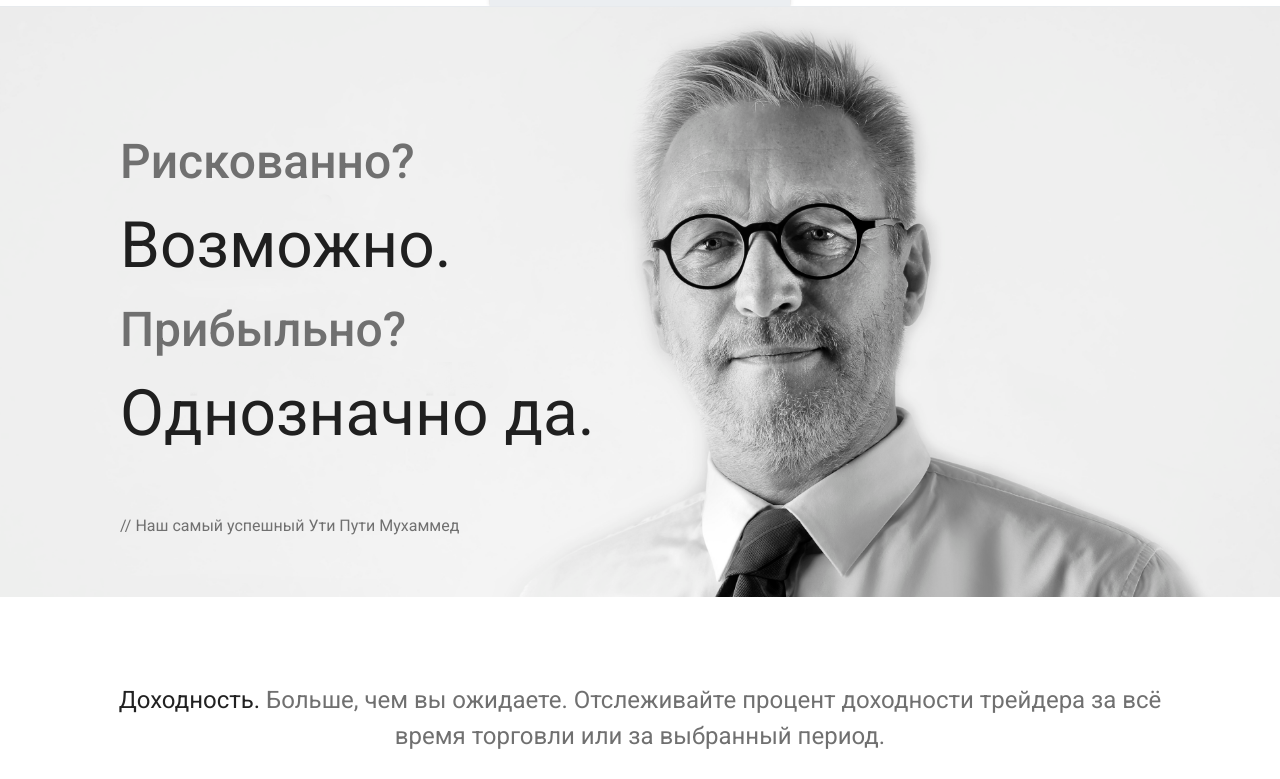
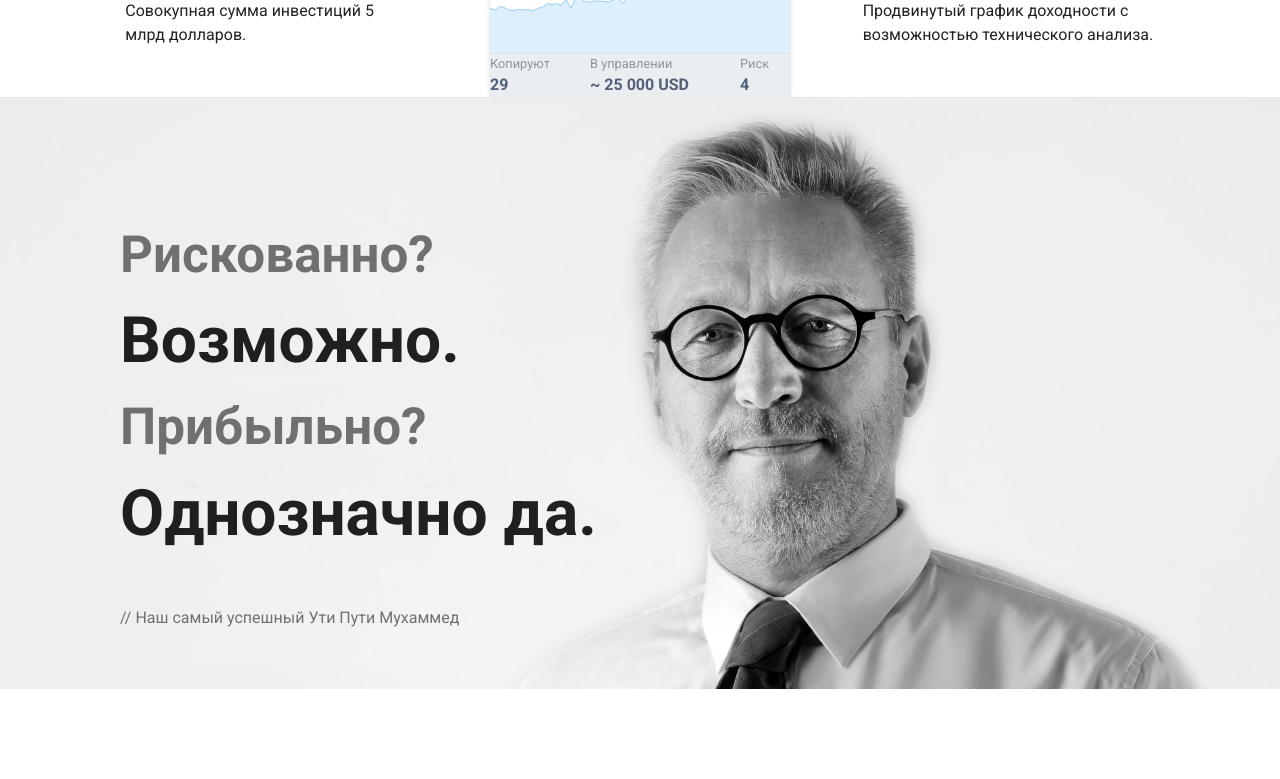
Before and after one commit to artloveyou/social-trading, a Nuxt app: page /social-trading in a window 1280 px wide. Shown: the part 1580-2359 px from the top of the page. Built offline with nearby package versions, Linux system fonts and the light colour scheme.

Commit message:
refactor fonts

```diff
--- a/components/pages/social-trading/fourthBanner.vue
+++ b/components/pages/social-trading/fourthBanner.vue
@@ -2,7 +2,7 @@
 
   <div class="banner-with-tab">
 
-        <h1 class="banner-title-small banner-center pa-7" style="max-width: 1100px">Доходность.
+        <h1 class="banner-title-small banner-center pa-7">Доходность.
           <span class="grey-text">
           Больше, чем вы ожидаете. Отслеживайте процент доходности трейдера за всё время торговли или за выбранный
           период.
--- a/components/pages/social-trading/risk.vue
+++ b/components/pages/social-trading/risk.vue
@@ -3,8 +3,14 @@
     v-intersect="onIntersect">
     <v-row>
       <v-col class="col-12 center">
-        <img class="img risk" src="~/assets/img/3.png"/>
-        <h4>УРОВЕНЬ РИСКА</h4>
+        <div class="load-banner"
+             :class="showBanner">
+          <div
+            :class="animate">
+            <img class="img risk" src="~/assets/img/3.png"/>
+            <h4>УРОВЕНЬ РИСКА</h4>
+          </div>
+        </div>
       </v-col>
     </v-row>
     <v-row>
@@ -58,6 +64,8 @@
     data() {
       return {
         isIntersecting: false,
+        showBanner: false,
+        animate: false,
         maximumAnimate: false,
         maximumAnimateTimeout: {},
         depositAnimate: false,
@@ -72,6 +80,8 @@
       onIntersect(entries, observer) {
         this.isIntersecting = entries[0].isIntersecting
         if (this.isIntersecting === true) {
+          this.animate = 'animate-digit'
+          this.showBanner = 'show-banner'
           this.maximumAnimateTimeout = setTimeout(() => {
             this.maximumAnimate = 'maximum-end'
           }, 500)
@@ -85,6 +95,8 @@
             this.scaleAnimate = 'scale-end'
           }, 2000)
         } else {
+          this.animate = 'none'
+          this.showBanner = 'none'
           this.maximumAnimate = 'none'
           this.depositAnimate = 'none'
           this.clockAnimate = 'none'
@@ -96,6 +108,21 @@
 </script>
 
 <style>
+  .animate-digit {
+    animation: animate-digit 1s 1 ease-in-out;
+  }
+
+  @keyframes animate-digit {
+    0% {
+      transform: scale3d(3, 3, 3);
+      opacity: 0;
+    }
+    100% {
+      transform: scale3d(1, 1, 1);
+      opacity: 1;
+    }
+  }
+
   .center {
     text-align: center;
   }
--- a/components/pages/social-trading/twelfthBanner.vue
+++ b/components/pages/social-trading/twelfthBanner.vue
@@ -28,9 +28,3 @@
     }
   }
 </script>
-
-<style>
-  .banner-title-small{
-    font-size: 1.5em;
-  }
-</style>
--- a/css/main.css
+++ b/css/main.css
@@ -16,22 +16,25 @@
 }
 
 .banner-title {
-  font-size: 3em;
-  font-weight: 500;
+  font-size: 3.2em;
+  font-weight: 600;
 }
 
 .banner-title-small {
-  font-size: 2em;
-  font-weight: 400;
+  font-style: normal;
+  font-weight: 500;
+  font-size: 36px;
+  line-height: 120%;
 }
 
 .text-title {
   font-size: 1.5em;
-  font-weight: 400;
+  font-weight: bold;
 }
 
 .banner-big-title {
   font-size: 4em;
+  font-weight: 600;
 }
 
 .img-wrapper {
```
